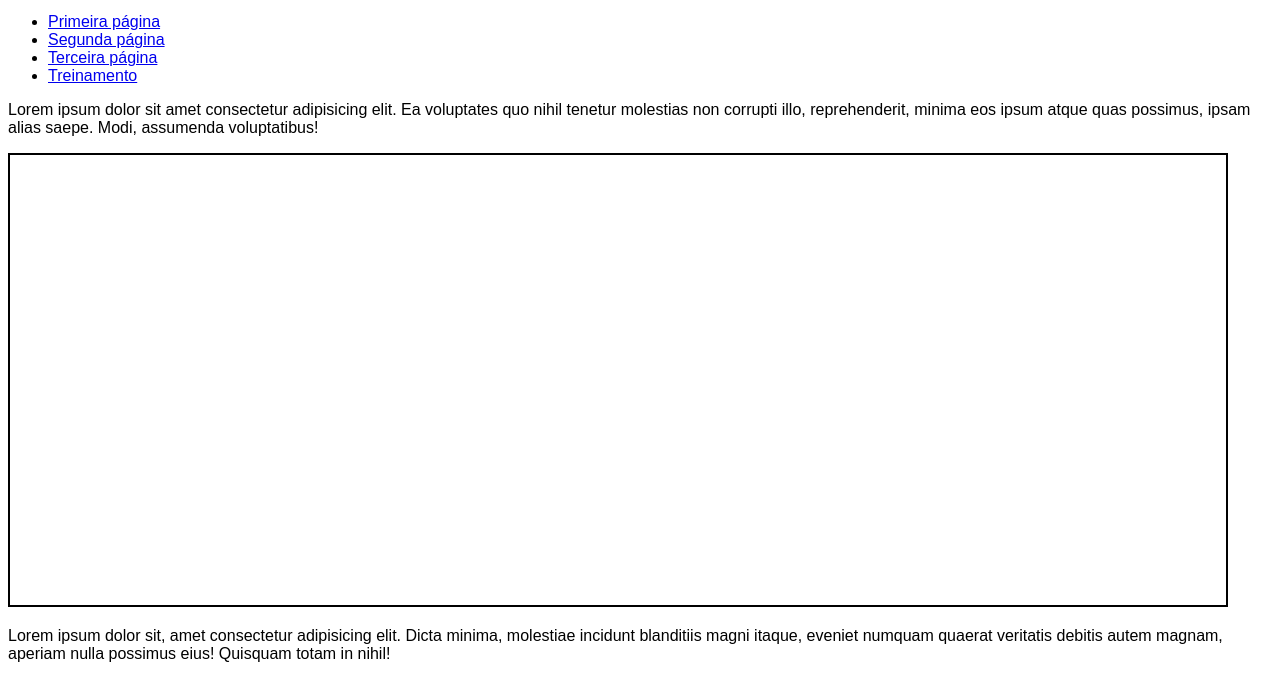
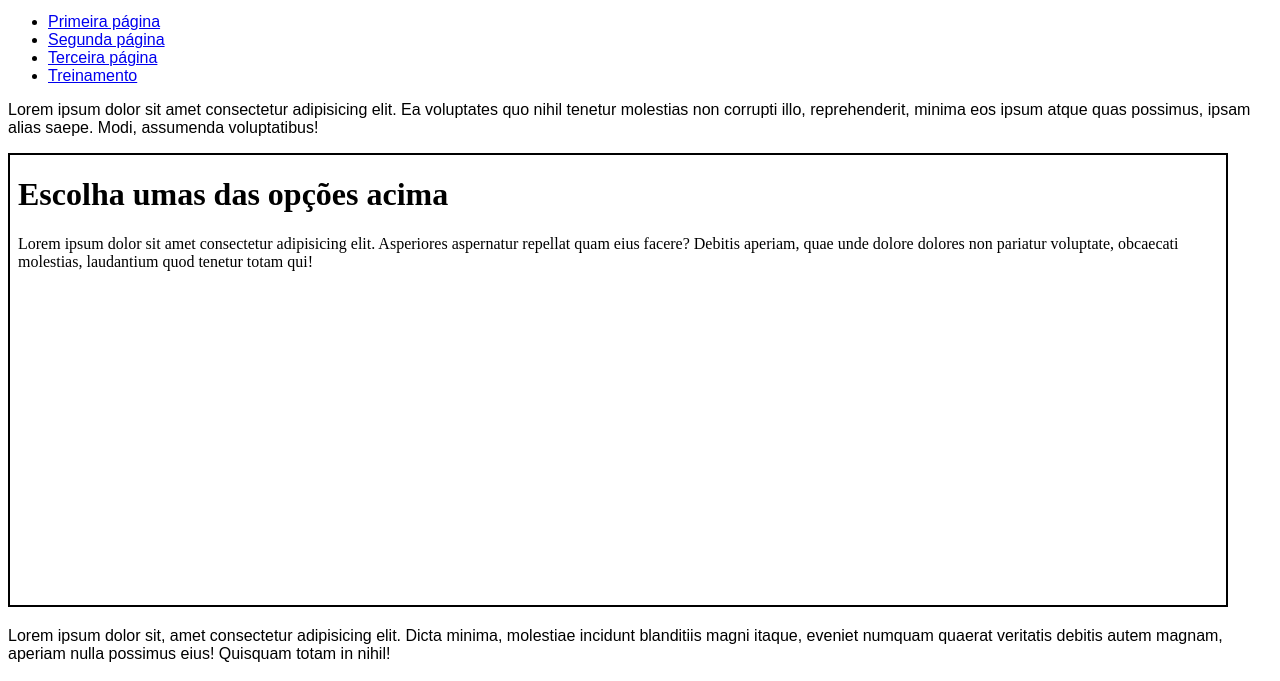
Before and after one commit to cleytoncx/exercicio, a plain HTML site: page ex001/iframe003.html in a window 1280 px wide. Shown: the part 119-800 px from the top of the page. Drawn offline with Linux system fonts and the light colour scheme.

Commit message:
exercicio iframe 003

```diff
--- a/ex001/iframe003.html
+++ b/ex001/iframe003.html
@@ -29,7 +29,7 @@
     </ul>
     <p>Lorem ipsum dolor sit amet consectetur adipisicing elit. Ea voluptates quo nihil tenetur molestias non corrupti illo, reprehenderit, minima eos ipsum atque quas possimus, ipsam alias saepe. Modi, assumenda voluptatibus!</p>
 
-    <iframe id="tela" name="frame" src="">
+    <iframe id="tela" name="frame" srcdoc="<h1>Escolha umas das opções acima</h1><p>Lorem ipsum dolor sit amet consectetur adipisicing elit. Asperiores aspernatur repellat quam eius facere? Debitis aperiam, quae unde dolore dolores non pariatur voluptate, obcaecati molestias, laudantium quod tenetur totam qui!</p>">
         <p>Infelizmente seu navagador não é compativel com isso.</p>
     </iframe>
 
```
